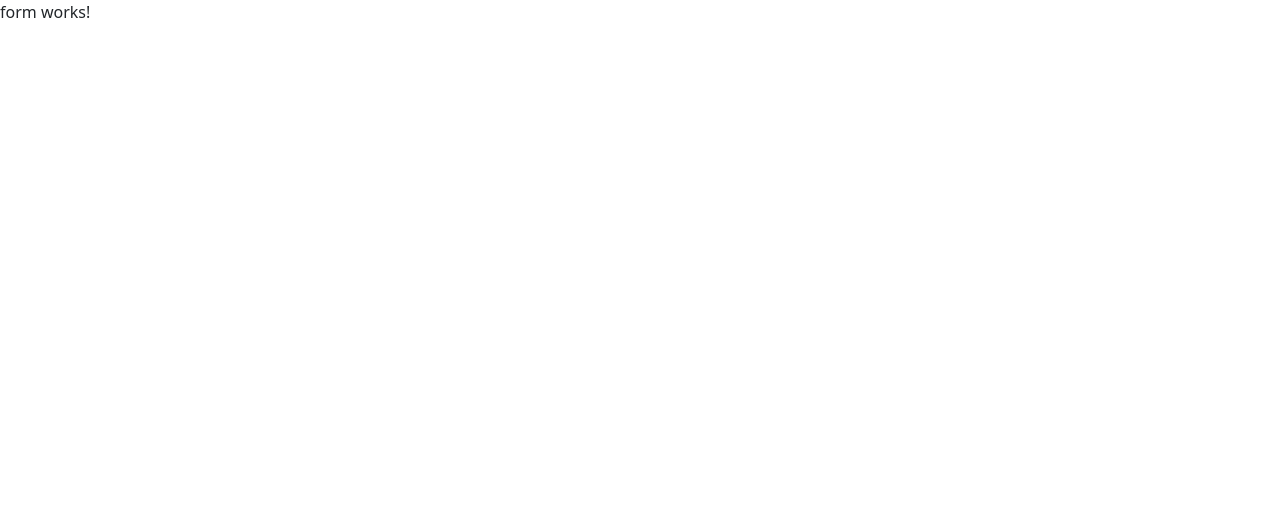
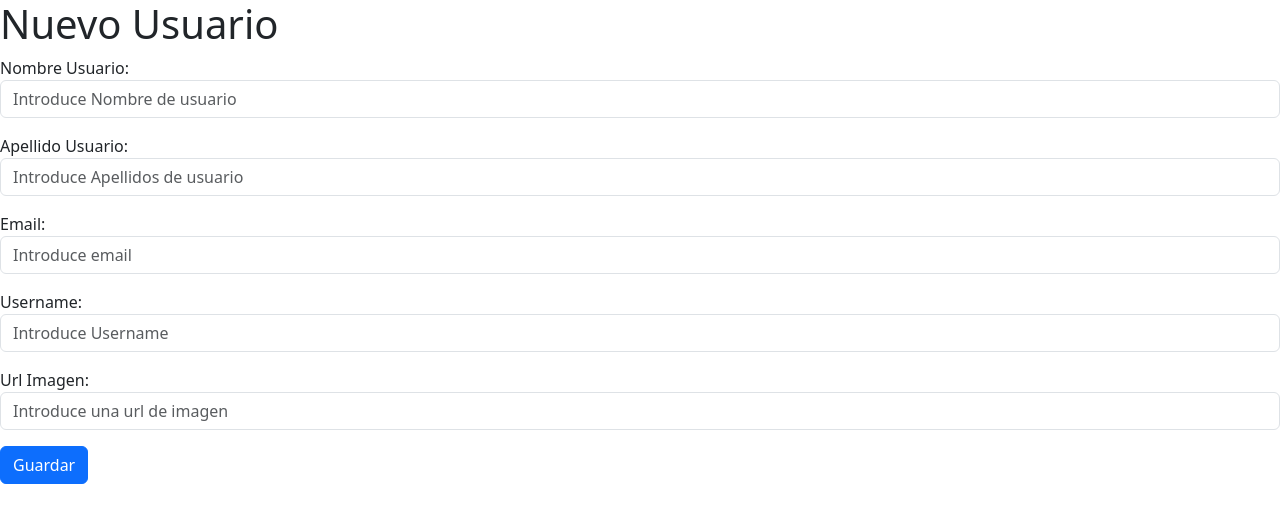
Before and after one commit to Sonia-Flores/Actividad-6, an Angular app in the folder Gesion-Usuarios/: page /newuser in a window 1280 px wide. Shown: the top 522 px of the page. Built offline with nearby package versions, Linux system fonts and the light colour scheme.

Commit message:
Formulario

```diff
--- a/Gesion-Usuarios/src/app/app-routing.module.ts
+++ b/Gesion-Usuarios/src/app/app-routing.module.ts
@@ -8,7 +8,7 @@ const routes: Routes = [
   { path: 'home', component: HomeComponent },
   { path: 'user/:id', component: UserComponent },
   { path: 'newuser', component: FormComponent },
-  { path: 'uptadeuser/:id', component: FormComponent },
+  { path: 'updateuser/:id', component: FormComponent },
   { path: '**', redirectTo: 'home', pathMatch: 'full'}
 ];
 
--- a/Gesion-Usuarios/src/app/app.module.ts
+++ b/Gesion-Usuarios/src/app/app.module.ts
@@ -1,6 +1,8 @@
 import { NgModule } from '@angular/core';
 import { BrowserModule } from '@angular/platform-browser';
 import { HttpClientModule } from '@angular/common/http';
+import { ReactiveFormsModule } from '@angular/forms';
+
 
 
 import { AppRoutingModule } from './app-routing.module';
@@ -9,6 +11,7 @@ import { UserCardComponent } from './components/user-card/user-card.component';
 import { HomeComponent } from './pages/home/home.component';
 import { UserComponent } from './pages/user/user.component';
 import { FormComponent } from './pages/form/form.component';
+
 
 @NgModule({
   declarations: [
@@ -21,7 +24,8 @@ import { FormComponent } from './pages/form/form.component';
   imports: [
     BrowserModule,
     AppRoutingModule,
-    HttpClientModule
+    HttpClientModule,
+    ReactiveFormsModule
 
   ],
   providers: [],
--- a/Gesion-Usuarios/src/app/pages/form/form.component.css
+++ b/Gesion-Usuarios/src/app/pages/form/form.component.css
@@ -0,0 +1,3 @@
+.error{
+    color: red;
+}
--- a/Gesion-Usuarios/src/app/pages/form/form.component.html
+++ b/Gesion-Usuarios/src/app/pages/form/form.component.html
@@ -1 +1,63 @@
-<p>form works!</p>
+<div>
+    <h1>
+        {{this.newUser ? "Nuevo Usuario": "Actualizar Usuario"}}
+    </h1>
+</div>
+
+<!--Sección de formulario-->
+<section class="formSection">
+    <form [formGroup]="userForm" (ngSubmit)="getDataForm()">
+        <div class="row">
+            <div class="col-md-12 mb-3">
+                <label for="first_name">Nombre Usuario:</label>
+                <input class="form-control" type="text" name="first_name" formControlName="first_name" placeholder="Introduce Nombre de usuario">
+                <div *ngIf=" submited && userForm.controls.first_name.errors?.required" class="error">
+                    El nombre es un campo requerido
+                </div>
+            </div>
+        </div>
+        <div class="row">
+            <div class="col-md-12 mb-3">
+                <label for="last_name">Apellido Usuario:</label>
+                <input class="form-control" type="text" name="last_name" formControlName="last_name" placeholder="Introduce Apellidos de usuario">
+                <div *ngIf=" submited && userForm.controls.last_name.errors?.required" class="error">
+                    Los apellidos es un campo requerido
+                </div>
+            </div>
+        </div>
+        <div class="row">
+            <div class="col-md-12 mb-3">
+                <label for="email">Email:</label>
+                <input class="form-control" type="text" name="email" formControlName="email" placeholder="Introduce email">
+                <div *ngIf=" submited && userForm.controls.email.errors?.required" class="error">
+                    El email es un campo requerido
+                </div>
+                <div *ngIf=" submited && userForm.controls.email.errors?.pattern" class="error">
+                    El email no tiene el formato correcto
+                </div>
+            </div>
+        </div>
+        <div class="row">
+            <div class="col-md-12 mb-3">
+                <label for="username">Username:</label>
+                <input class="form-control" type="text" name="username" formControlName="username" placeholder="Introduce Username">
+                <div *ngIf=" submited && userForm.controls.username.errors?.required" class="error">
+                    El username es un campo requerido
+                </div>
+            </div>
+        </div>
+        <div class="row">
+            <div class="col-md-12 mb-3">
+                <label for="image">Url Imagen:</label>
+                <input class="form-control" type="text" name="image" formControlName="image" placeholder="Introduce una url de imagen">
+                <div *ngIf=" submited && userForm.controls.image.errors?.required" class="error">
+                    La imagen es un campo requerido
+                </div>
+                <div *ngIf=" submited && userForm.controls.image.errors?.pattern" class="error">
+                    El campo imagen no es una url
+                </div>
+            </div>
+        </div>
+        <button type="submit" class="btn btn-primary">Guardar</button>
+    </form>
+</section>
--- a/Gesion-Usuarios/src/app/pages/form/form.component.ts
+++ b/Gesion-Usuarios/src/app/pages/form/form.component.ts
@@ -1,4 +1,9 @@
-import { Component } from '@angular/core';
+import { Component, inject } from '@angular/core';
+import { FormControl, FormGroup, Validators } from '@angular/forms';
+import { ActivatedRoute, Router } from '@angular/router';
+import { IUser } from 'src/app/interfaces/user';
+import { UserService } from 'src/app/services/user.service';
+
 
 @Component({
   selector: 'app-form',
@@ -6,5 +11,102 @@ import { Component } from '@angular/core';
   styleUrls: ['./form.component.css']
 })
 export class FormComponent {
+  miUser = <IUser>{};
+  newUser: boolean = true;
+  userForm: FormGroup;
+  submited: boolean = false;
+  userService = inject(UserService);
+  router = inject(Router);
 
+  constructor(private activatedRoute: ActivatedRoute) {
+    this.userForm = new FormGroup({
+      first_name: new FormControl('', [
+        Validators.required
+      ]),
+      last_name: new FormControl('', [
+        Validators.required,
+      ]),
+      email: new FormControl('', [
+        Validators.required,
+        Validators.pattern("^[a-z0-9._%+-]+@[a-z0-9.-]+\\.[a-z]{2,4}$")
+      ]),
+      username: new FormControl('', [
+        Validators.required
+      ]),
+      image: new FormControl('', [
+        Validators.required,
+        Validators.pattern("^(https?:\\/\\/)?((([-a-z0-9]{1,63}\\.)*?[a-z0-9]([-a-z0-9]{0,253}[a-z0-9])?\\.[a-z]{2,63})|((\\d{1,3}\\.){3}\\d{1,3}))(:\\d{1,5})?((\\/|\\?)((%[0-9a-f]{2})|[-\\w\\+\\.\\?\\/@~#&=])*)?$")
+      ]),
+    })
+  }
+
+  async ngOnInit(): Promise<void> {
+    let routeId: string = "";
+    try {
+      this.activatedRoute.params.subscribe(params => {
+        routeId = params['id'];
+      });
+      if(routeId){
+        this.newUser = false;
+        this.miUser = await this.userService.getUserById(routeId);
+        this.userForm = new FormGroup({
+          first_name: new FormControl(this.miUser.first_name, [
+            Validators.required,
+          ]),
+          last_name: new FormControl(this.miUser.last_name, [
+            Validators.required,
+          ]),
+          email: new FormControl(this.miUser.email, [
+            Validators.required,
+            Validators.pattern("^[a-z0-9._%+-]+@[a-z0-9.-]+\\.[a-z]{2,6}$")
+          ]),
+          username: new FormControl(this.miUser.username, [
+            Validators.required
+          ]),
+          image: new FormControl(this.miUser.image, [
+            Validators.required,
+            Validators.pattern("^(https?:\\/\\/)?((([-a-z0-9]{1,63}\\.)*?[a-z0-9]([-a-z0-9]{0,253}[a-z0-9])?\\.[a-z]{2,63})|((\\d{1,3}\\.){3}\\d{1,3}))(:\\d{1,5})?((\\/|\\?)((%[0-9a-f]{2})|[-\\w\\+\\.\\?\\/@~#&=])*)?$")
+          ]),
+        })
+      }
+    }
+    catch(error) {
+      console.log(error);
+    }
+  }
+
+  async getDataForm(): Promise<void>{
+    this.submited = true;
+
+    //comprobación de datos e inserción en array
+    if(this.userForm.invalid){
+      return;
+    } else {
+        this.miUser.first_name = this.userForm.value.first_name,
+        this.miUser.last_name = this.userForm.value.last_name,
+        this.miUser.email = this.userForm.value.email,
+        this.miUser.username = this.userForm.value.username,
+        this.miUser.image = this.userForm.value.image
+    };
+
+    let response;
+    if(this.miUser.id){
+      response = await this.userService.updateUser(this.miUser);
+    }else{
+      response = await this.userService.newUser(this.miUser);
+    }
+
+    if(response.id){
+      if(this.newUser){
+        alert('Usuario Creado correctamente');}
+      else{
+        alert('Usuario Modificado correctamente');
+      }
+      this.submited = false;
+      this.userForm.reset();
+      this.router.navigate(['/home'])
+    }else{
+      alert('Error, intentalo de nuevo');
+    }
+  }
 }
--- a/Gesion-Usuarios/src/app/pages/home/home.component.html
+++ b/Gesion-Usuarios/src/app/pages/home/home.component.html
@@ -1,6 +1,5 @@
 <section class="container mt-3">
     <div class="row">
-        <a>Home</a>
         <a [routerLink]="['/newuser']">Nuevo Usuario</a>
     </div>
     <div class="row">
--- a/Gesion-Usuarios/tsconfig.json
+++ b/Gesion-Usuarios/tsconfig.json
@@ -7,7 +7,7 @@
     "forceConsistentCasingInFileNames": true,
     "strict": true,
     "noImplicitOverride": true,
-    "noPropertyAccessFromIndexSignature": true,
+    "noPropertyAccessFromIndexSignature": false,
     "noImplicitReturns": true,
     "noFallthroughCasesInSwitch": true,
     "sourceMap": true,
```
